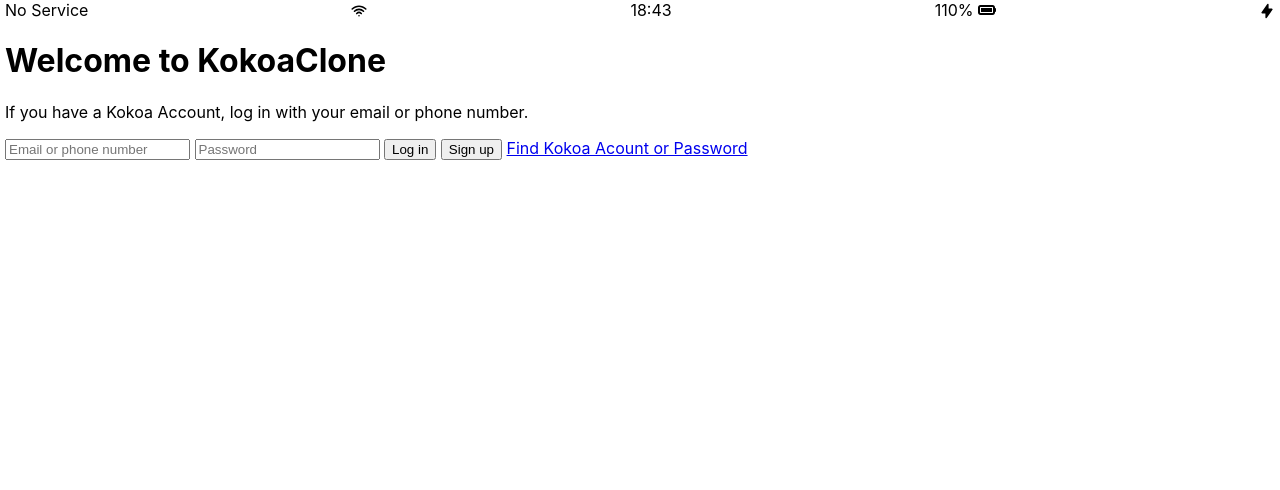
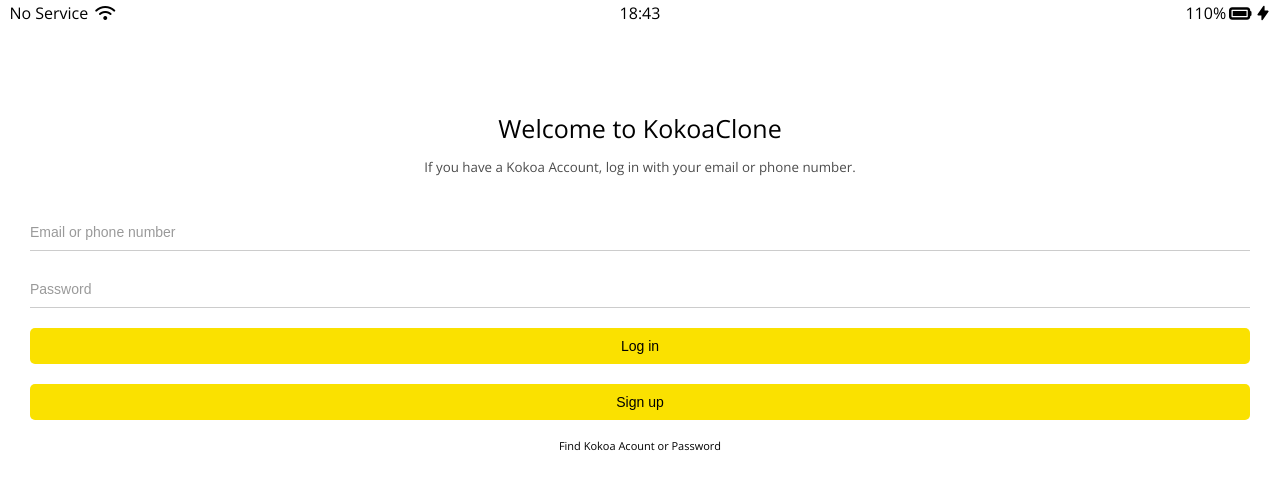
Before and after one commit to chaekie/kokoa-clone-2021, a plain HTML site: page index.html in a window 1280 px wide. Drawn offline with nearby package versions, Linux system fonts and the light colour scheme.

Commit message:
status-bar, login-page

```diff
--- /dev/null
+++ b/css/reset.css
@@ -0,0 +1,128 @@
+html,
+body,
+div,
+span,
+applet,
+object,
+iframe,
+h1,
+h2,
+h3,
+h4,
+h5,
+h6,
+p,
+blockquote,
+pre,
+a,
+abbr,
+acronym,
+address,
+big,
+cite,
+code,
+del,
+dfn,
+em,
+img,
+ins,
+kbd,
+q,
+s,
+samp,
+small,
+strike,
+strong,
+sub,
+sup,
+tt,
+var,
+b,
+u,
+i,
+center,
+dl,
+dt,
+dd,
+ol,
+ul,
+li,
+fieldset,
+form,
+label,
+legend,
+table,
+caption,
+tbody,
+tfoot,
+thead,
+tr,
+th,
+td,
+article,
+aside,
+canvas,
+details,
+embed,
+figure,
+figcaption,
+footer,
+header,
+hgroup,
+menu,
+nav,
+output,
+ruby,
+section,
+summary,
+time,
+mark,
+audio,
+video {
+  margin: 0;
+  padding: 0;
+  border: 0;
+  font-size: 100%;
+  font: inherit;
+  vertical-align: baseline;
+}
+/* HTML5 display-role reset for older browsers */
+article,
+aside,
+details,
+figcaption,
+figure,
+footer,
+header,
+hgroup,
+menu,
+nav,
+section {
+  display: block;
+}
+body {
+  line-height: 1;
+}
+ol,
+ul {
+  list-style: none;
+}
+blockquote,
+q {
+  quotes: none;
+}
+blockquote:before,
+blockquote:after,
+q:before,
+q:after {
+  content: "";
+  content: none;
+}
+table {
+  border-collapse: collapse;
+  border-spacing: 0;
+}
+
+input:focus {
+  outline: none;
+}
--- /dev/null
+++ b/css/status-bar.css
@@ -0,0 +1,27 @@
+.status-bar__icon {
+  height: 16px;
+  width: 16px;
+}
+.status-bar {
+  display: flex;
+  justify-content: center;
+  padding: 5px 3px;
+}
+.status-bar__column:first-child span {
+  margin-right: 3px;
+}
+.status-bar__column {
+  width: 33%;
+}
+.status-bar__column:nth-child(2) {
+  display: flex;
+  justify-content: center;
+}
+.status-bar__column:last-child {
+  display: flex;
+  justify-content: flex-end;
+  align-items: center;
+}
+.status-bar__column .fa-battery-full {
+  margin: 0px 3px;
+}
--- a/css/styles.css
+++ b/css/styles.css
@@ -1,26 +1,60 @@
+@import url("https://fonts.googleapis.com/css2?family=Open+Sans:wght@400;600&display=swap");
+@import "reset.css";
+@import "status-bar.css";
+@import "variables.css";
 body {
-  margin: 0px 5px;
-  font-family: -apple-system, BlinkMacSystemFont, "Segoe UI", Roboto, Oxygen,
-    Ubuntu, Cantarell, "Open Sans", "Helvetica Neue", sans-serif;
+  font-family: "Open Sans", sans-serif;
 }
 
-.status-bar {
+.welcome-header {
+  margin-top: 90px;
+  text-align: center;
   display: flex;
-  justify-content: space-between;
-  }
-.status-bar__icon {
-  height: 16px;
-  width: 16px;
-  margin: 3px 0px 0px 0px;
+  flex-direction: column;
+  align-items: center;
+}
+.welcome-header__title {
+  margin-bottom: 20px;
+  font-size: 25px;
+}
+.welcome-header__text {
+  width: 60%;
+  opacity: 0.7;
+  font-size: smaller;
+  margin-bottom: 40px;
 }
 
-
-.status-bar__column:nth-child(4),
-.status-bar__column:nth-child(5) {
-  justify-content: flex-end;
-  align-items: center;
+#login-form {
+  display: flex;
+  flex-direction: column;
+  margin: 0px 30px;
+}
+#login-form input {
+  border: none;
+  padding: 10px 0px;
+  font-size: 14px;
+  margin-bottom: 20px;
+}
+#login-form input:not([type="submit"]) {
+  border-bottom: 1px solid rgba(0, 0, 0, 0.2);
+  transition: border-color 0.3s ease-in-out;
+}
+#login-form input::placeholder {
+  color: rgba(0, 0, 0, 0.4);
 }
 
-/*.status-bar__column:nth-child(3) {
-  display: center;
+#login-form input:focus {
+  border-color: var(--yellow);
 }
+
+#login-form input[type="submit"] {
+  background-color: var(--yellow);
+  cursor: pointer;
+  border-radius: 5px;
+}
+#login-form a {
+  text-align: center;
+  text-decoration: none;
+  color: inherit;
+  font-size: 11px;
+}
--- /dev/null
+++ b/css/variables.css
@@ -0,0 +1,3 @@
+:root {
+  --yellow: #fae100;
+}
--- a/index.html
+++ b/index.html
@@ -11,26 +11,14 @@
     <div class="status-bar">
       <div class="status-bar__column">
         <span>No Service</span>
+        <i class="fas fa-wifi"></i>
       </div>
-      <svg
-        class="status-bar__icon"
-        xmlns="http://www.w3.org/2000/svg"
-        viewBox="0 0 20 20"
-        fill="currentColor"
-      >
-        <path
-          fill-rule="evenodd"
-          d="M17.778 8.222c-4.296-4.296-11.26-4.296-15.556 0A1 1 0 01.808 6.808c5.076-5.077 13.308-5.077 18.384 0a1 1 0 01-1.414 1.414zM14.95 11.05a7 7 0 00-9.9 0 1 1 0 01-1.414-1.414 9 9 0 0112.728 0 1 1 0 01-1.414 1.414zM12.12 13.88a3 3 0 00-4.242 0 1 1 0 01-1.415-1.415 5 5 0 017.072 0 1 1 0 01-1.415 1.415zM9 16a1 1 0 011-1h.01a1 1 0 110 2H10a1 1 0 01-1-1z"
-          clip-rule="evenodd"
-        />
-      </svg>
       <div class="status-bar__column">
         <span>18:43</span>
       </div>
       <div class="status-bar__column">
         <span>110%</span>
-        <i class="fas fa-battery-full"></i>
-      </div>
+        <i class="fas fa-battery-full fa-lg"></i>
         <svg
           class="status-bar__icon"
           xmlns="http://www.w3.org/2000/svg"
@@ -44,8 +32,9 @@
           />
         </svg>
       </div>
+    </div>
     <header class="welcome-header">
-      <h1 class="welcome-header__title">Welcome to KokoaClone</h1>
+      <h2 class="welcome-header__title">Welcome to KokoaClone</h2>
       <p class="welcome-header__text">
         If you have a Kokoa Account, log in with your email or phone number.
       </p>
```
Also changed, not shown: home.html (+29 -7 lines). Lines whose indentation alone changed are shown as unchanged.
